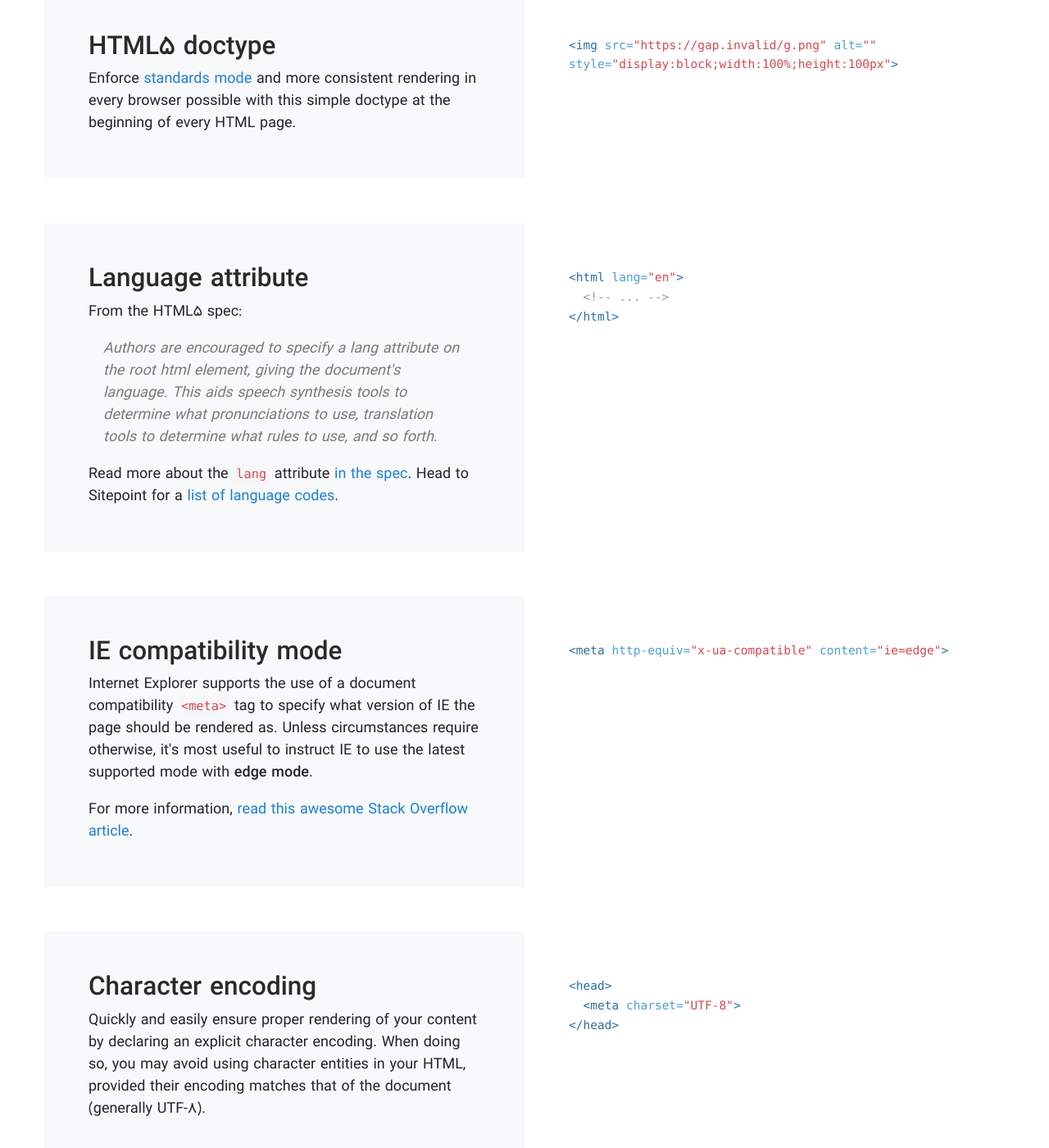
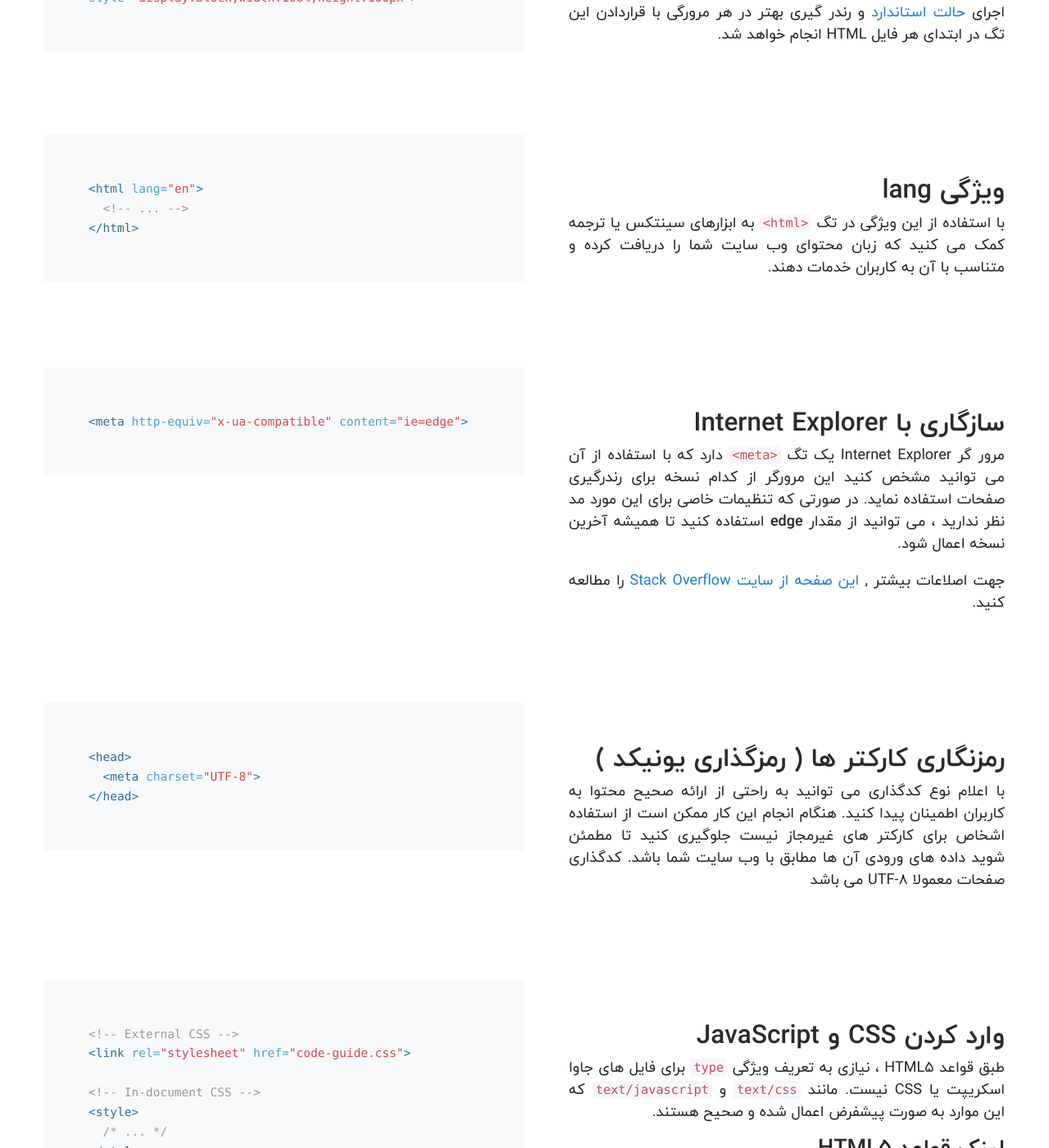
Before and after one commit to hatamiarash7/Code-Guide, a Jekyll site: the page built from index.html, in a window 1280 px wide and 1400 px high, scrolled down 2251 px. Shown: the whole window at 82% size. Built offline with Jekyll 4.4.1, drawn with Linux system fonts in a browser that asks for light colours; cached includes are drawn as plain includes; some of the changed text lies outside the part shown.

Commit message:
translate html

```diff
--- a/index.html
+++ b/index.html
@@ -3,7 +3,7 @@ layout: default
 ---
 
 
-<h2 id="toc">Table of contents</h2>
+<h2 id="toc">فهرست محتوا</h2>
 <div class="section toc">
   <div class="col">
     <h3><a href="#html">HTML</a></h3>
@@ -41,15 +41,15 @@ layout: default
   </div>
 </div>
 
-<h2 id="golden-rule">Golden rule</h2>
-<div class="section" id="golden-rule">
-  <div class="col">
-    <p>Enforce these, or your own, agreed upon guidelines at all times. Small or large, call out what's incorrect. For additions or contributions to this Code Guide, please <a href="https://github.com/mdo/code-guide/issues/new">open an issue on GitHub</a>.</p>
-  </div>
+<h2 id="golden-rule">قانون طلایی</h2>
+<div class="section">
   <div class="col">
     <blockquote>
       <p>Every line of code should appear to be written by a single person, no matter the number of contributors.</p>
     </blockquote>
+  </div>
+  <div class="col">
+    <p>همیشه از این قوانین یا موارد شخصی خودتان استفاده کنید. هر خطای کوچک یا بزرگی بود آن را گزارش دهید. در صورت داشتن هرگونه نظر ، پیشنهاد ، انتقاد یا مشارکت یک <a href="https://github.com/hatamiarash7/Code-Guide/issues/new" target="_blank">Issue ثبت کنید</a>.</p>
   </div>
 </div>
 
@@ -57,93 +57,91 @@ layout: default
 <h2 id="html">HTML</h2>
 <div class="section" id="html-syntax">
   <div class="col">
-    <h3>Syntax</h3>
-    <ul>
-      <li>Don't capitalize tags, including the doctype.</li>
-      <li>Use soft tabs with two spaces—they're the only way to guarantee code renders the same in any environment.</li>
-      <li>Nested elements should be indented once (two spaces).</li>
-      <li>Always use double quotes, never single quotes, on attributes.</li>
-      <li>Don't include a trailing slash in self-closing elements—the <a href="http://dev.w3.org/html5/spec-author-view/syntax.html#syntax-start-tag">HTML5 spec</a> says they're optional.</li>
-      <li>Don’t omit optional closing tags (e.g. <code>&lt;/li&gt;</code> or <code>&lt;/body&gt;</code>).</li>
-    </ul>
+    {% highlight html %}{% include html/syntax.html %}{% endhighlight %}
   </div>
   <div class="col">
-    {% highlight html %}{% include html/syntax.html %}{% endhighlight %}
+    <h3>ترکیب</h3>
+    <ul>
+      <li>از حروف بزرگ برای تگ ها استفاده نکنید ( همچنین برای doctype )</li>
+      <li>برای جلو بردن کدها از tab معادل 2 فاصله خالی استفاده کنید</li>
+      <li>کدهای زیرمجموعه فقط باید یک بار جلو بروند ( معادل 2 فاصله خالی )</li>
+      <li>برای مقادیر تگ های همیشه از ( " ) استفاده کنید نه ( ' )</li>
+      <li>برای المان های مستقل مانند ( <code>&lt;img&gt;</code> ) از اسلش استفاده نکنید — در <a href="http://dev.w3.org/html5/spec-author-view/syntax.html#syntax-start-tag">HTML5</a> این مورد اختیاری می باشد</li>
+      <li>تگ های اختیاری پایانی را حذف نکنید ( مانند <code>&lt;/li&gt;</code> یا <code>&lt;/body&gt;</code>)</li>
+    </ul>
   </div>
 </div>
 
 <div class="section" id="html-doctype">
   <div class="col">
-    <h3>HTML5 doctype</h3>
-    <p>Enforce <a href="https://developer.mozilla.org/en-US/docs/Web/HTML/Quirks_Mode_and_Standards_Mode">standards mode</a> and more consistent rendering in every browser possible with this simple doctype at the beginning of every HTML page.</p>
+    {% highlight html %}{% include html/doctype.html %}{% endhighlight %}
   </div>
   <div class="col">
-    {% highlight html %}{% include html/doctype.html %}{% endhighlight %}
+    <h3>HTML5 doctype</h3>
+    <p>اجرای <a href="https://developer.mozilla.org/en-US/docs/Web/HTML/Quirks_Mode_and_Standards_Mode">حالت استاندارد</a> و رندر گیری بهتر در هر مرورگی با قراردادن این تگ در ابتدای هر فایل HTML انجام خواهد شد.</p>
   </div>
 </div>
 
 <div class="section" id="html-lang">
   <div class="col">
-    <h3>Language attribute</h3>
-    <p>From the HTML5 spec:</p>
-    <blockquote>
-      <p>Authors are encouraged to specify a lang attribute on the root html element, giving the document's language. This aids speech synthesis tools to determine what pronunciations to use, translation tools to determine what rules to use, and so forth.</p>
-    </blockquote>
-    <p>Read more about the <code>lang</code> attribute <a href="http://www.w3.org/html/wg/drafts/html/master/semantics.html#the-html-element">in the spec</a>. Head to Sitepoint for a <a href="https://www.sitepoint.com/iso-2-letter-language-codes/">list of language codes</a>.</p>
+    {% highlight html %}{% include html/lang.html %}{% endhighlight %}
   </div>
   <div class="col">
-    {% highlight html %}{% include html/lang.html %}{% endhighlight %}
+    <h3>ویژگی lang</h3>
+    <p>با استفاده از این ویژگی در تگ <code>&lt;html&gt;</code> به ابزارهای سینتکس یا ترجمه کمک می کنید که زبان محتوای وب سایت شما را دریافت کرده و متناسب با آن به کاربران خدمات دهند.</p>
   </div>
 </div>
 
 <div class="section" id="html-ie-compatibility-mode">
   <div class="col">
-    <h3>IE compatibility mode</h3>
-    <p>Internet Explorer supports the use of a document compatibility <code>&lt;meta&gt;</code> tag to specify what version of IE the page should be rendered as. Unless circumstances require otherwise, it's most useful to instruct IE to use the latest supported mode with <strong>edge mode</strong>.</p>
-    <p>For more information, <a href="https://stackoverflow.com/questions/6771258/what-does-meta-http-equiv-x-ua-compatible-content-ie-edge-do">read this awesome Stack Overflow article</a>.</p>
+    {% highlight html %}{% include html/ie-compatibility-mode.html %}{% endhighlight %}
   </div>
   <div class="col">
-    {% highlight html %}{% include html/ie-compatibility-mode.html %}{% endhighlight %}
+    <h3>سازگاری با Internet Explorer</h3>
+    <p>مرور گر Internet Explorer یک تگ <code>&lt;meta&gt;</code> دارد که با استفاده از آن می توانید مشخص کنید این مرورگر از کدام نسخه برای رندرگیری صفحات استفاده نماید. در صورتی که تنظیمات خاصی برای این مورد مد نظر ندارید ، می توانید از مقدار <strong>edge</strong> استفاده کنید تا همیشه آخرین نسخه اعمال شود.</p>
+    <p>جهت اصلاعات بیشتر , <a href="https://stackoverflow.com/questions/6771258/what-does-meta-http-equiv-x-ua-compatible-content-ie-edge-do">این صفحه از سایت Stack Overflow</a> را مطالعه کنید.</p>
   </div>
 </div>
 
 <div class="section" id="html-encoding">
   <div class="col">
-    <h3>Character encoding</h3>
-    <p>Quickly and easily ensure proper rendering of your content by declaring an explicit character encoding. When doing so, you may avoid using character entities in your HTML, provided their encoding matches that of the document (generally UTF-8).</p>
+    {% highlight html %}{% include html/encoding.html %}{% endhighlight %}
   </div>
   <div class="col">
-    {% highlight html %}{% include html/encoding.html %}{% endhighlight %}
+    <h3>رمزنگاری کارکتر ها ( رمزگذاری یونیکد )</h3>
+    <p>با اعلام نوع کدگذاری می توانید به راحتی از ارائه صحیح محتوا به کاربران اطمینان پیدا کنید. هنگام انجام این کار ممکن است از استفاده اشخاص برای کارکتر های غیرمجاز نیست جلوگیری کنید تا مطمئن شوید داده های ورودی آن ها مطابق با وب سایت شما باشد. کدگذاری صفحات معمولا UTF-8 می باشد</p>
   </div>
 </div>
 
 <div class="section" id="html-style-script">
   <div class="col">
-    <h3>CSS and JavaScript includes</h3>
-    <p>Per HTML5 spec, typically there is no need to specify a <code>type</code> when including CSS and JavaScript files as <code>text/css</code> and <code>text/javascript</code> are their respective defaults.</p>
-    <h4>HTML5 spec links</h4>
-    <ul>
-      <li><a href="http://www.w3.org/TR/2011/WD-html5-20110525/semantics.html#the-link-element">Using link</a></li>
-      <li><a href="http://www.w3.org/TR/2011/WD-html5-20110525/semantics.html#the-style-element">Using style</a></li>
-      <li><a href="http://www.w3.org/TR/2011/WD-html5-20110525/scripting-1.html#the-script-element">Using script</a></li>
-    </ul>
+    {% highlight html %}{% include html/style-script.html %}{% endhighlight %}
   </div>
   <div class="col">
-    {% highlight html %}{% include html/style-script.html %}{% endhighlight %}
+    <h3>وارد کردن CSS و JavaScript</h3>
+    <p>طبق قواعد HTML5 ، نیازی به تعریف ویژگی <code>type</code> برای فایل های جاوا اسکریپت یا CSS نیست. مانند <code>text/css</code> و <code>text/javascript</code> که این موارد به صورت پیشفرض اعمال شده و صحیح هستند.</p>
+    <h4>لینک قواعد HTML5</h4>
+    <ul>
+      <li><a href="http://www.w3.org/TR/2011/WD-html5-20110525/semantics.html#the-style-element">استفاده از CSS</a></li>
+      <li><a href="http://www.w3.org/TR/2011/WD-html5-20110525/scripting-1.html#the-script-element">استفاده از اسکریپت</a></li>
+    </ul>
   </div>
 </div>
 
 <div class="section" id="html-practicality">
   <div class="col">
-    <h3>Practicality over purity</h3>
-    <p>Strive to maintain HTML standards and semantics, but not at the expense of practicality. Use the least amount of markup with the fewest intricacies whenever possible.</p>
+    <h3>صحیح و شفاف</h3>
+    <p>همیشه برای حفظ استاندارد های HTML تلاش کنید. تا جای ممکن کدهایی با کمترین علامت گذاری و مشکل بنویسید</p>
   </div>
 </div>
 
 <div class="section" id="html-attribute-order">
   <div class="col">
-    <h3>Attribute order</h3>
-    <p>HTML attributes should come in this particular order for easier reading of code.</p>
+    {% highlight html %}{% include html/attribute-order.html %}{% endhighlight %}
+  </div>
+  <div class="col">
+    <h3>ترتیب ویژگی ها</h3>
+    <p>ویژگی ها HTML جهت خوانا تر بودن کد باید به ترتیب قرار بگیرند.</p>
     <ul>
       <li><code>class</code></li>
       <li><code>id</code>, <code>name</code></li>
@@ -152,46 +150,34 @@ layout: default
       <li><code>title</code>, <code>alt</code></li>
       <li><code>role</code>, <code>aria-*</code></li>
     </ul>
-    <p>Classes make for great reusable components, so they come first. Ids are more specific and should be used sparingly (e.g., for in-page bookmarks), so they come second.</p>
-  </div>
-  <div class="col">
-    {% highlight html %}{% include html/attribute-order.html %}{% endhighlight %}
   </div>
 </div>
 
 <div class="section" id="html-boolean-attributes">
   <div class="col">
-    <h3>Boolean attributes</h3>
-    <p>A boolean attribute is one that needs no declared value. XHTML required you to declare a value, but HTML5 has no such requirement.</p>
-    <p>For further reading, consult the <a href="http://www.whatwg.org/specs/web-apps/current-work/multipage/common-microsyntaxes.html#boolean-attributes">WhatWG section on boolean attributes</a>:</p>
-    <blockquote>
-      <p>The presence of a boolean attribute on an element represents the true value, and the absence of the attribute represents the false value.</p>
-    </blockquote>
-    <p>If you <em>must</em> include the attribute's value, and <strong>you don't need to</strong>, follow this WhatWG guideline:</p>
-    <blockquote>
-      <p>If the attribute is present, its value must either be the empty string or [...] the attribute's canonical name, with no leading or trailing whitespace.</p>
-    </blockquote>
-    <p><strong>In short, don't add a value.</strong></p>
+    {% highlight html %}{% include html/boolean-attributes.html %}{% endhighlight %}
   </div>
   <div class="col">
-    {% highlight html %}{% include html/boolean-attributes.html %}{% endhighlight %}
+    <h3>مقادیر Boolean</h3>
+    <p>مقادیر صحیح / غلط مانند <code>disabled</code> ، <code>checked</code> یا <code>selected</code> نیازی به تعریف به عنوان مقدار یک ویژگی ندارند. زبان XHTML به تعریف این ویژگی ها نیاز داشت ولی اکنون در HTML5 می توانید آن ها را به صورت مستقل استفاده کنید.</p>
+    <p>برای مثال در گذشته عبارتی مانند <code>disabled=disabled</code> نیاز بود ولی اکنون می توانید آن را به این صورت بنویسید : <code>disabled</code></p>
   </div>
 </div>
 
 <div class="section" id="html-reducing-markup">
   <div class="col">
-    <h3>Reducing markup</h3>
-    <p>Whenever possible, avoid superfluous parent elements when writing HTML. Many times this requires iteration and refactoring, but produces less HTML. Take the following example:</p>
+    {% highlight html %}{% include html/reducing-markup.html %}{% endhighlight %}
   </div>
   <div class="col">
-    {% highlight html %}{% include html/reducing-markup.html %}{% endhighlight %}
+    <h3>کاهش تگ ها</h3>
+    <p>تا جای ممکن تگ های اضافی در کد خود استفاده نکنید تا در پایان ، کد HTML کوتاه ، منظم و خوانا تری داشته باشید. برای مثال کد روبرو را نگاه کنید :</p>
   </div>
 </div>
 
 <div class="section" id="html-javascript">
   <div class="col">
-    <h3>JavaScript generated markup</h3>
-    <p>Writing markup in a JavaScript file makes the content harder to find, harder to edit, and less performant. Avoid it whenever possible.</p>
+    <h3>کدهای ایجاد شده توسط اسکریپت</h3>
+    <p>کدهای HTML که توسط جاوا اسکریپت ایجاد می شوند ، ناخوانا بوده و در آینده پیدا کردن و ویرایش آن ها سخت تر خواهد بود. تا جای ممکن از این روش خودداری کنید.</p>
   </div>
 </div>
 
```
